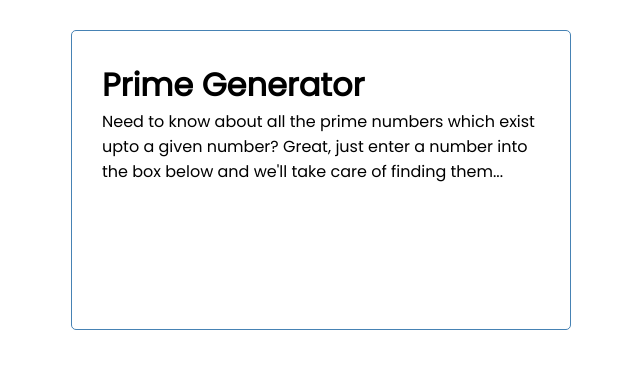
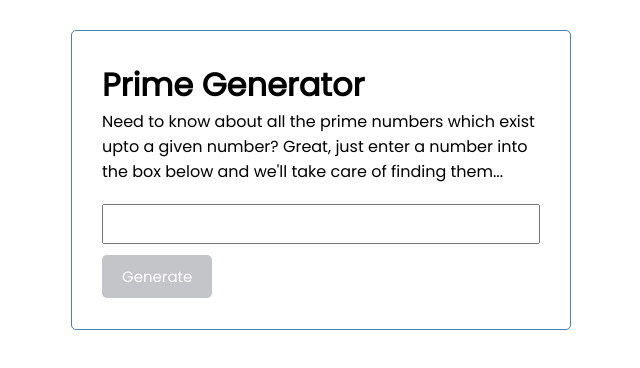
Before and after one commit to llifon/prime-frontend, a React (Create React App) app: page / in a window 1280 px wide. Shown: the top 368 px of the page, without its empty margins (319-959 px from the left). Built offline with nearby package versions, Linux system fonts and the light colour scheme.

Commit message:
Added a component for taking user input and submitting it

```diff
--- a/src/App.js
+++ b/src/App.js
@@ -1,6 +1,50 @@
 import Header from './components/Header.js'
+import PrimeSubmission from './components/PrimeSubmission'
+
+import { useState, useEffect } from 'react'
 
 const App = () => {
+
+  const [primeInputText, setPrimeInputText] = useState('')
+  const [validationText, setValidationText] = useState('')
+
+  // Fetch Task
+  const fetchTask = async ({ number, pageNumber }) => {
+
+    const res = await fetch(`http://localhost:8080/prime-range?from=2&to=${Math.floor(number)}&page=${pageNumber - 1}&size=80`)
+    const data = await res.json()
+
+    return data
+  }
+
+  const validateUserRequest = ({ primeInputText }) => {
+
+    if (isNaN(primeInputText)) {
+      return "Input is not a valid number"
+    }
+
+    if (primeInputText < 2) {
+      return "Value must be >= 2 (the first primary number)"
+    }
+
+    return "" // No error message to show
+  }
+
+  const handleGenerateSubmit = (e) => {
+
+    e.preventDefault()
+
+    const validationOutput = validateUserRequest({ primeInputText: primeInputText })
+    setValidationText(validationOutput)
+
+    if (!validationOutput) {
+      fetchTask({ number: primeInputText, pageNumber: 1 })
+    }
+    else {
+      setPrimeInputText('')
+    }
+  }
+
 
   return (
     <div className="container">
@@ -9,6 +53,13 @@ const App = () => {
         title="Prime Generator"
         description="Need to know about all the prime numbers which exist upto a given number? Great, just enter a number into the box below and we'll take care of finding them..." />
 
+
+      <PrimeSubmission
+        validationText={validationText}
+        submitInput={handleGenerateSubmit}
+        setPrimeInputText={setPrimeInputText}
+        primeInputText={primeInputText} />
+
     </div>
   );
 }
--- /dev/null
+++ b/src/components/PrimeSubmission.js
@@ -0,0 +1,49 @@
+
+import { useState, useEffect } from 'react'
+
+const PrimeSubmission = ({ primeInputText, setPrimeInputText, submitInput, validationText }) => {
+
+    const [buttonEnabled, setButtonEnabled] = useState(false)
+    const [buttonStyle, setButtonStyle] = useState('generate-form-btn btn-block')
+
+    // Track user input to determine whether or not the button should be enabled
+    useEffect(() => {
+
+        if (!primeInputText) {
+            setButtonEnabled(false)
+            return
+        }
+
+        if (!primeInputText.replace(/\s/g, '').length) {
+            setButtonEnabled(false)
+            return
+        }
+
+        setButtonEnabled(true)
+    }, [primeInputText])
+
+    // Track button state to apply correct enabled/disabled appearance
+    useEffect(() => {
+        setButtonStyle(buttonEnabled ? 'generate-form-btn btn-block' : 'generate-form-btn btn-block disabled-button')
+    }, [buttonEnabled])
+
+
+    return (
+        <form className='prime-form' onSubmit={submitInput}>
+            <div className='generate-form'>
+                <input type='text' value={primeInputText} onChange={(e) => setPrimeInputText(e.target.value)} />
+            </div>
+
+            <input type='submit' value='Generate' className={buttonStyle} disabled={!buttonEnabled} />
+
+            <label className={!validationText ? 'hidden' : 'prime-form-error'}>{validationText}</label>
+        </form>
+    )
+}
+
+PrimeSubmission.defaultProps = {
+    initialValue: 100
+}
+
+
+export default PrimeSubmission
--- a/src/index.css
+++ b/src/index.css
@@ -26,3 +26,61 @@ body {
   align-items: center;
   margin-bottom: 20px;
 }
+
+
+
+
+.generate-form {
+  margin: 20px 0;
+}
+
+.generate-form label {
+  display: block;
+}
+
+.generate-form input {
+  width: 100%;
+  height: 40px;
+
+  padding: 3px 7px;
+  font-size: 17px;
+  text-align: center;
+}
+
+.generate-form-btn {
+  display: inline-block;
+  background: #000;
+  color: #fff;
+  border: none;
+  padding: 10px 20px;
+  margin: -25px 0px 0px 0px;
+  border-radius: 5px;
+  cursor: pointer;
+  text-decoration: none;
+  font-size: 15px;
+  font-family: inherit;
+}
+
+.prime-form-error{
+  display: flex;
+  flex-direction: row;
+  flex-wrap: wrap;
+  justify-content: center;
+  align-items: center;
+
+  color: red;
+  border: none;
+  padding: 5px 20px;
+  margin: 5px 0px 0px 0px;
+  border-radius: 5px;
+  font-weight: bold;
+  font-size: 15px;
+  text-align: center;
+}
+
+.hidden { display:none; }
+
+.disabled-button {
+  background-color: rgb(196, 197, 201);
+  cursor:unset;
+}
```
Also changed, not shown: 1 other file (tests, documents, lock files or other folders).
